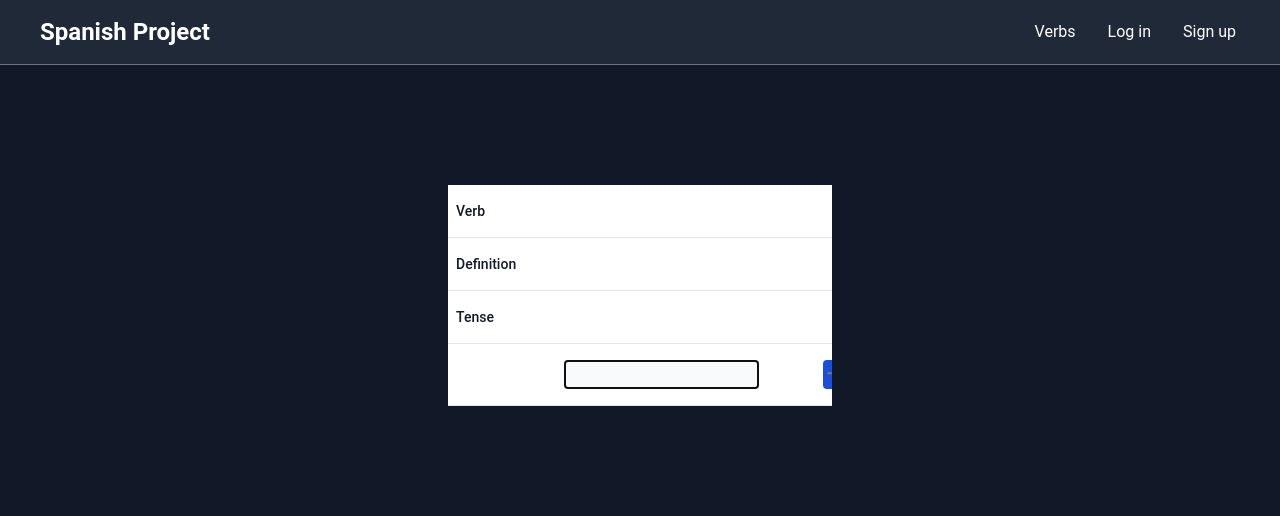
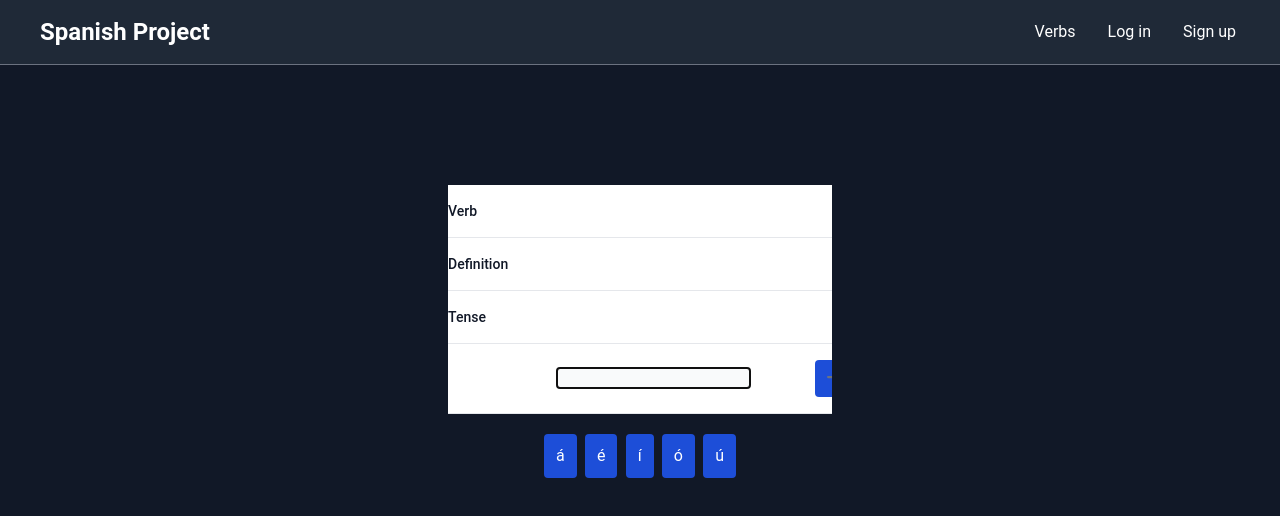
Before and after one commit to harryjclarke/spanish-vocab-app, a React (Vite) app in the folder frontend/: page /play in a window 1280 px wide. Both pictures are taken after a click on the button "Start Game". Shown: the top 516 px of the page. Built offline with nearby package versions, Linux system fonts and the light colour scheme; no server answers.

Commit message:
Add buttons for spanish characters

```diff
--- a/frontend/src/features/play/Question.jsx
+++ b/frontend/src/features/play/Question.jsx
@@ -5,6 +5,7 @@ import { selectAllOptions } from "./playSlice";
 import { selectAllInPlay } from "./playSlice";
 import { FontAwesomeIcon } from "@fortawesome/react-fontawesome";
 import { faArrowRight } from "@fortawesome/free-solid-svg-icons";
+import e from "cors";
 
 const Question = () => {
   let content;
@@ -33,6 +34,9 @@ const Question = () => {
   const [wordsIndex, setWordsIndex] = useState(0);
   const [showResults, setShowResults] = useState(false);
   const currentWord = inPlayWords[wordsIndex];
+  const spanCharacterButtonClass =
+    "rounded py-2.5 px-3 bg-blue-700 hover:bg-blue-800 text-white";
+
   if (currentWord) {
     var infinitive = currentWord.infinitive;
     var tense = currentWord.tense;
@@ -45,6 +49,10 @@ const Question = () => {
   }, []);
 
   const onAnswerChanged = (e) => setAnswer(e.target.value);
+
+  const onCharacterButtonClicked = (e) => {
+    setAnswer(answer + e.target.value);
+  };
 
   const answerSubmit = (e) => {
     e.preventDefault();
@@ -110,7 +118,7 @@ const Question = () => {
                 </th>
                 <td className="pl-6 py-4">
                   <form onSubmit={answerSubmit}>
-                    <div className="flex">
+                    <div className="flex items-center">
                       <input
                         className="bg-gray-50 border border-gray-300 text-gray-900 text-sm rounded-sm focus:ring-blue-500 focus:border-blue-500 block "
                         ref={userRef}
@@ -121,7 +129,7 @@ const Question = () => {
                         onChange={onAnswerChanged}
                       />
                       <div>
-                        <button className="ml-16 rounded bg-blue-700 hover:bg-blue-800 p-1">
+                        <button className="ml-16 rounded bg-blue-700 hover:bg-blue-800 py-2 px-3">
                           <FontAwesomeIcon
                             className="text-lg"
                             icon={faArrowRight}
@@ -134,6 +142,43 @@ const Question = () => {
               </tr>
             </tbody>
           </table>
+        </div>
+        <div className="mt-5 w-[15%] flex justify-between">
+          <button
+            value="á"
+            className={spanCharacterButtonClass}
+            onClick={onCharacterButtonClicked}
+          >
+            á
+          </button>
+          <button
+            value="é"
+            className={spanCharacterButtonClass}
+            onClick={onCharacterButtonClicked}
+          >
+            é
+          </button>
+          <button
+            value="í"
+            className={spanCharacterButtonClass}
+            onClick={onCharacterButtonClicked}
+          >
+            í
+          </button>
+          <button
+            value="ó"
+            className={spanCharacterButtonClass}
+            onClick={onCharacterButtonClicked}
+          >
+            ó
+          </button>
+          <button
+            value="ú"
+            className={spanCharacterButtonClass}
+            onClick={onCharacterButtonClicked}
+          >
+            ú
+          </button>
         </div>
       </div>
 
```
